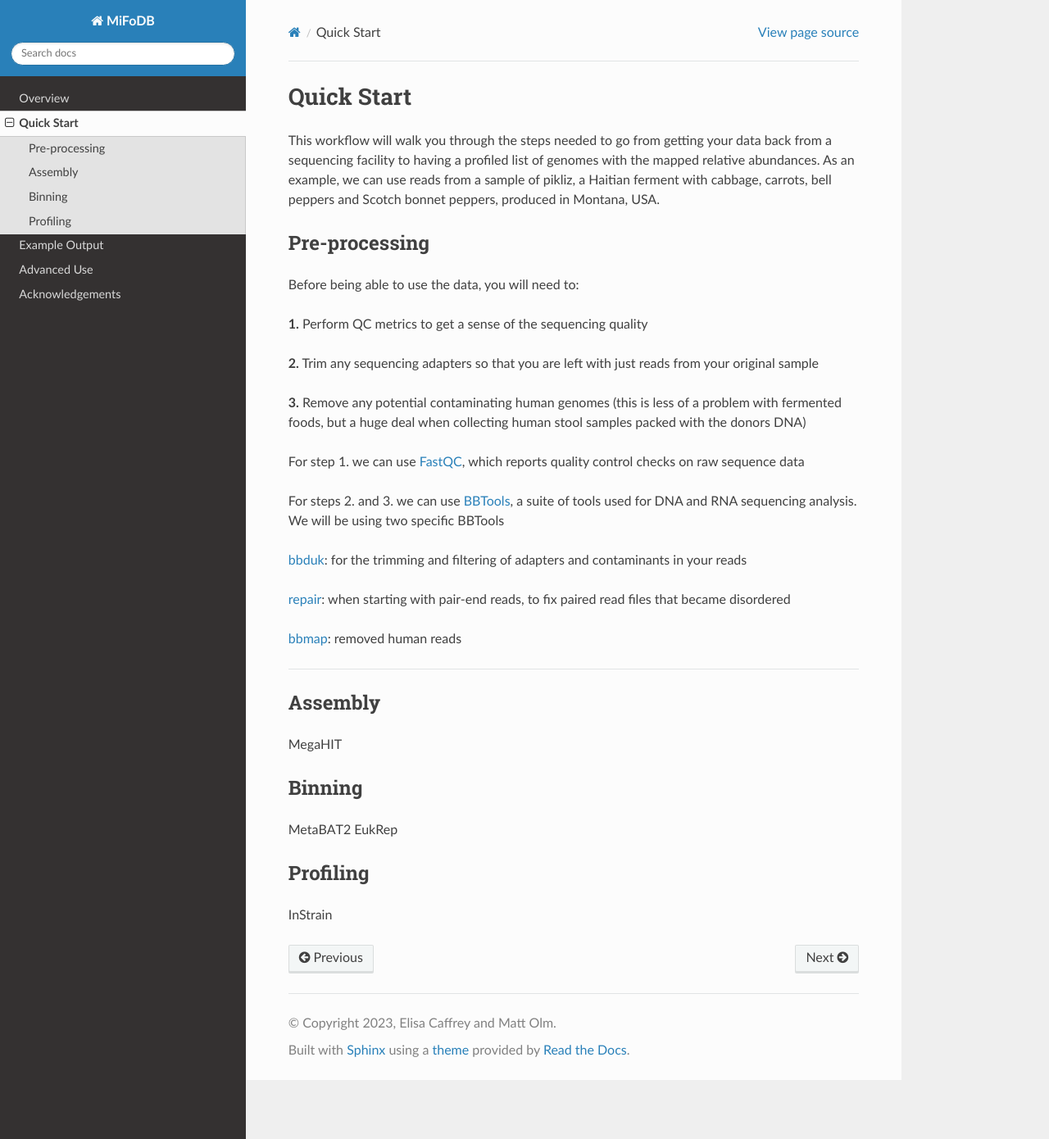
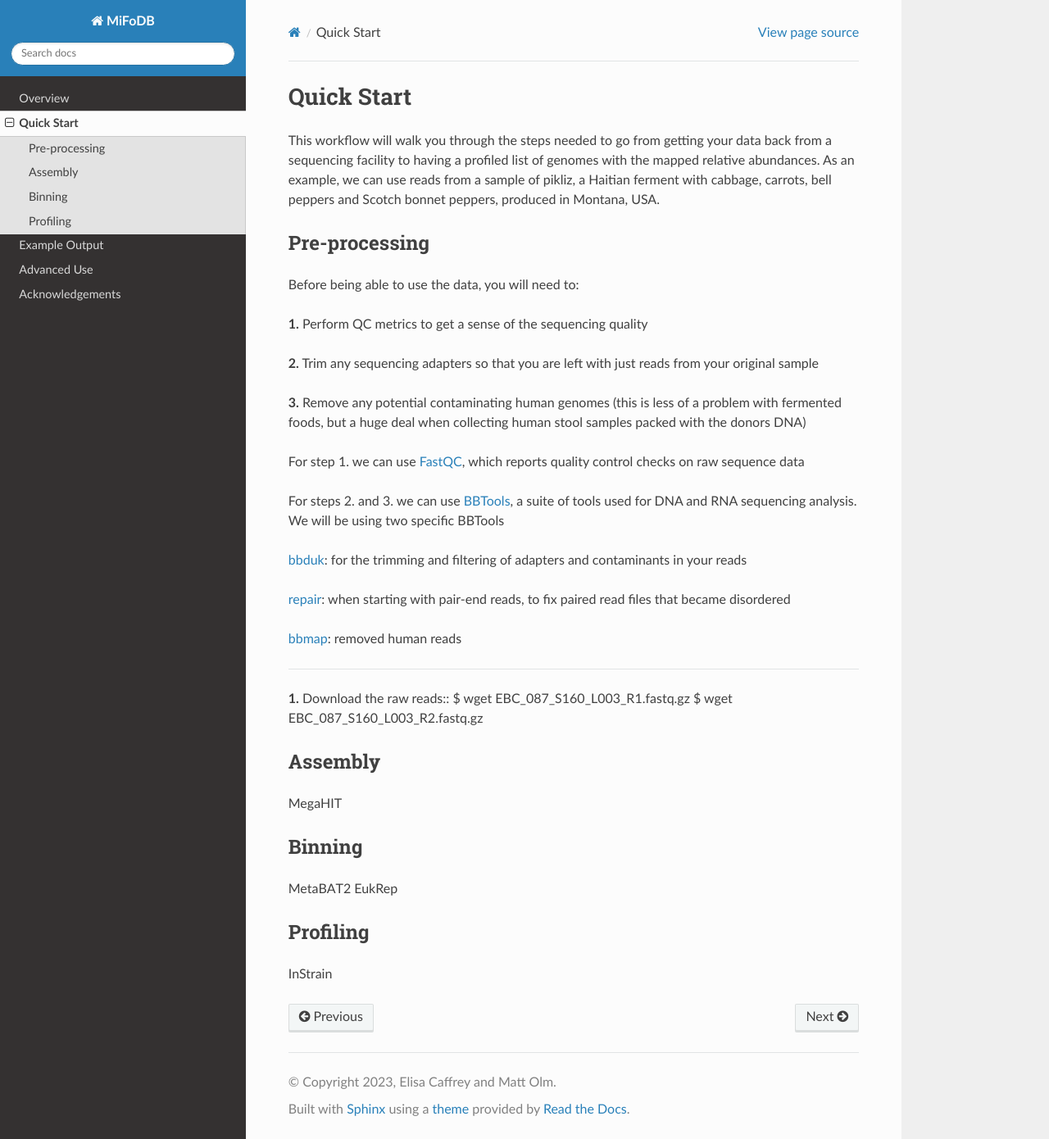
Before and after one commit to elisacaffrey/MiFoDB, a Sphinx documentation site: the page built from docs/source/quick_start.rst, in a window 1280 px wide and 1390 px high. Shown: the whole window at 82% size. Built offline with Sphinx 7.4.7 and the Read the Docs theme 2.0.0, drawn with Linux system fonts in a browser that asks for light colours.

Commit message:
Update quick_start.rst

```diff
--- a/docs/source/quick_start.rst
+++ b/docs/source/quick_start.rst
@@ -27,6 +27,11 @@ We will be using two specific BBTools
 
 ____________________________
 
+**1.** Download the raw reads::
+$  wget EBC_087_S160_L003_R1.fastq.gz
+$  wget EBC_087_S160_L003_R2.fastq.gz
+
+
 Assembly
 +++++++++++++++++++++++++++++++++++++++++++++++++++++++++++++++++++++
 MegaHIT
```
